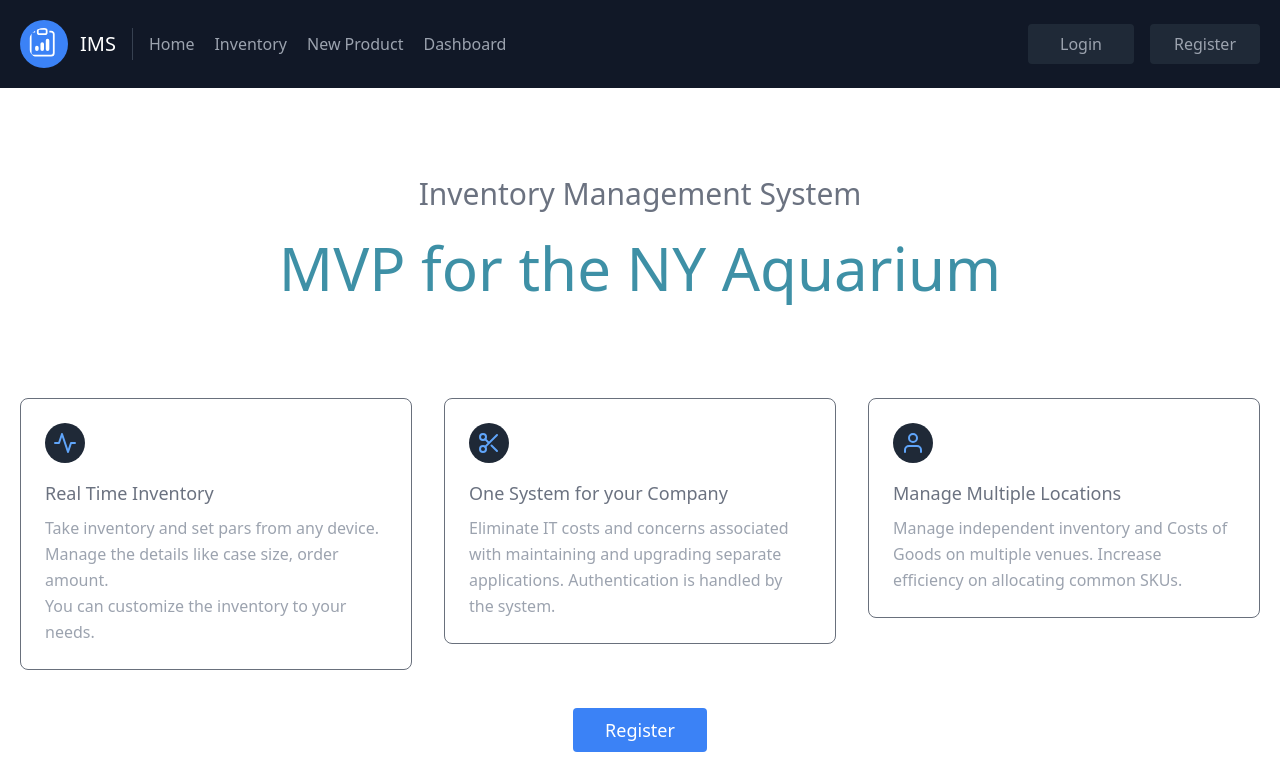
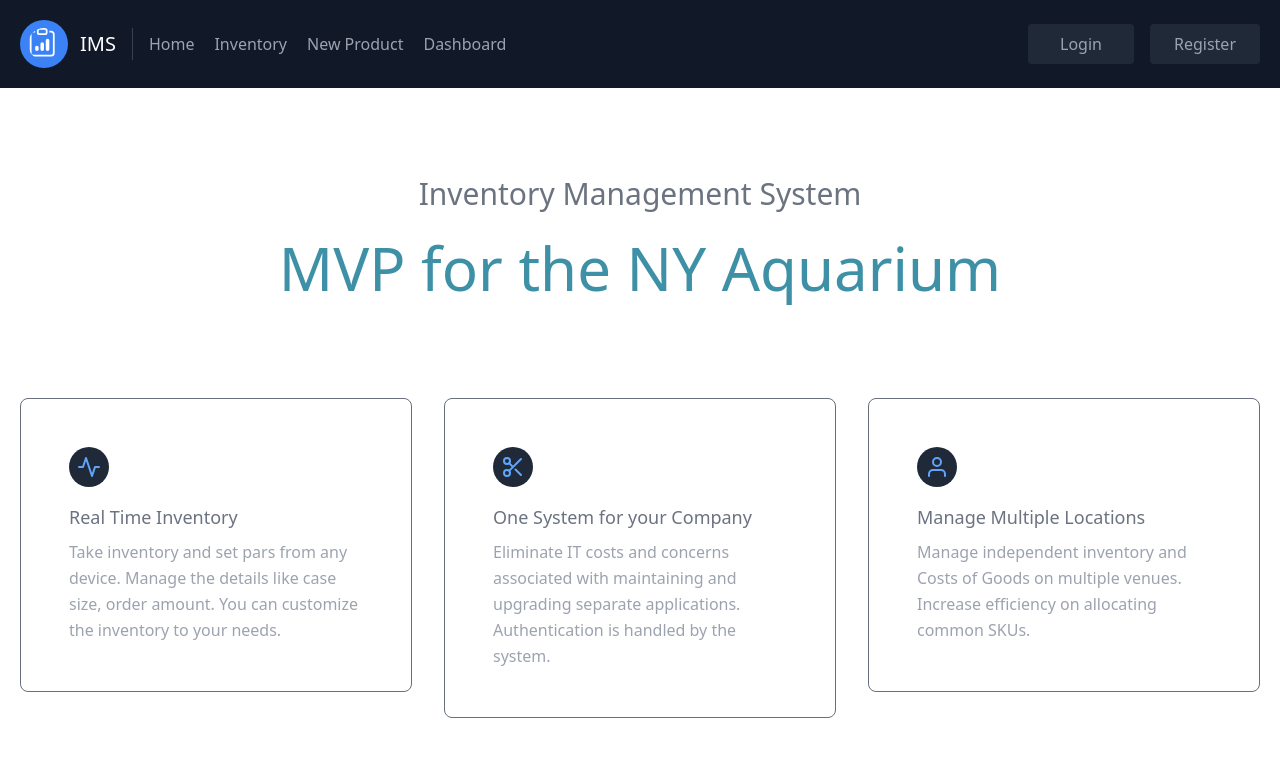
Before and after one commit to ABay23/inventory-management-2.0, a React (Create React App) app in the folder frontend/: page / in a window 1280 px wide. Shown: the top 780 px of the page. Built offline with nearby package versions, Linux system fonts and the light colour scheme; no server answers.

Commit message:
Hero fixed design

```diff
--- a/frontend/src/pages/Home.jsx
+++ b/frontend/src/pages/Home.jsx
@@ -15,8 +15,8 @@
             </p>
           </div>
           <div className='flex flex-wrap -m-4'>
-            <div className='xl:w-1/3 md:w-1/2 p-4 h-52'>
-              <div className='border border-gray-700 border-opacity-75 p-6 rounded-lg'>
+            <div className='xl:w-1/3 md:w-1/2 p-4'>
+              <div className='border border-gray-700 border-opacity-75 p-12 rounded-lg'>
                 <div className='w-10 h-10 inline-flex items-center justify-center rounded-full bg-gray-800 text-blue-400 mb-4'>
                   <svg
                     fill='none'
@@ -35,14 +35,13 @@
                 </h2>
                 <p className='leading-relaxed text-base'>
                   Take inventory and set pars from any device. Manage the
-                  details like case size, order amount.
-                  <br />
-                  You can customize the inventory to your needs.
+                  details like case size, order amount. You can customize the
+                  inventory to your needs.
                 </p>
               </div>
             </div>
             <div className='xl:w-1/3 md:w-1/2 p-4'>
-              <div className='border border-gray-700 border-opacity-75 p-6 rounded-lg'>
+              <div className='border border-gray-700 border-opacity-75 p-12 rounded-lg'>
                 <div className='w-10 h-10 inline-flex items-center justify-center rounded-full bg-gray-800 text-blue-400 mb-4'>
                   <svg
                     fill='none'
@@ -68,8 +67,8 @@
                 </p>
               </div>
             </div>
-            <div className='xl:w-1/3 md:w-1/2 p-4'>
-              <div className='border border-gray-700 border-opacity-75 p-6 rounded-lg'>
+            <div className='xl:w-1/3 md:w-1/2  p-4'>
+              <div className='border border-gray-700 border-opacity-75 p-12 rounded-lg'>
                 <div className='w-10 h-10 inline-flex items-center justify-center rounded-full bg-gray-800 text-blue-400 mb-4'>
                   <svg
                     fill='none'
```
